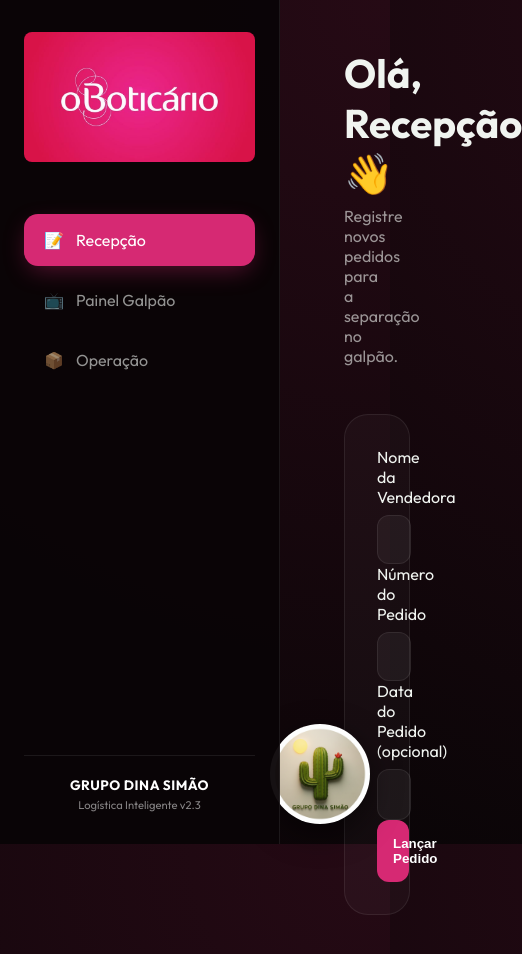
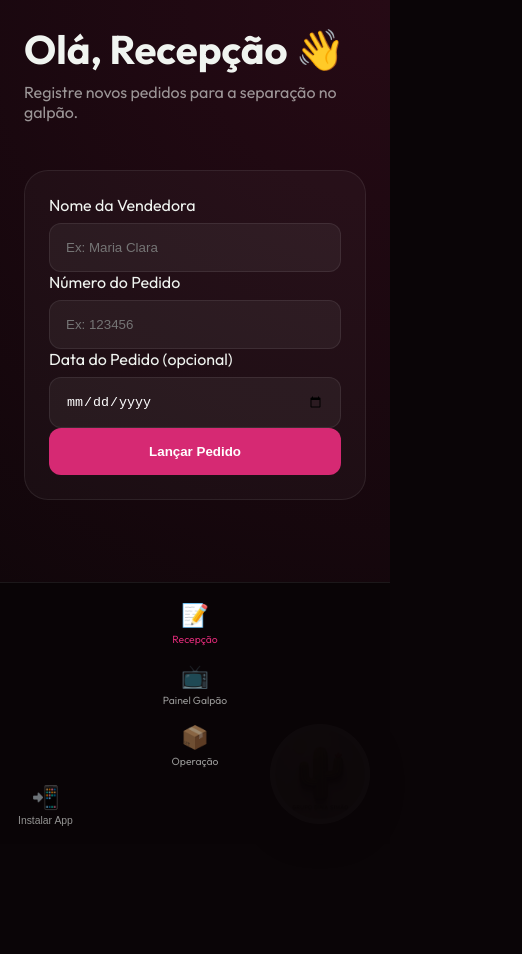
Before and after one commit to jataidesja-hub/boticario-smart-system, a Next.js app: page / in a window 390 px wide. Shown: the top 954 px of the page, 522 px wide, since content can reach past the window. After the commit the page ends 844 px from the top, so only its background shows below. Built offline with nearby package versions, Linux system fonts and the light colour scheme.

Commit message:
Feat: Complete Mobile Responsiveness + Desktop PWA Support

```diff
--- a/app/globals.css
+++ b/app/globals.css
@@ -284,3 +284,89 @@ th {
   font-size: 0.8rem;
   text-transform: uppercase;
 }
+
+/* --- RESPONSIVIDADE (Mobile) --- */
+@media (max-width: 768px) {
+  .sidebar {
+    width: 100%;
+    height: auto;
+    bottom: 0;
+    top: auto;
+    flex-direction: row;
+    padding: 10px;
+    border-right: none;
+    border-top: 1px solid var(--glass-border);
+    justify-content: space-around;
+    align-items: center;
+    background: rgba(10, 5, 7, 0.98);
+    z-index: 999;
+  }
+
+  .logo-area,
+  .sidebar-footer {
+    display: none;
+  }
+
+  .nav-links {
+    flex-direction: row;
+    width: 100%;
+    justify-content: space-around;
+    gap: 0;
+  }
+
+  .nav-item {
+    padding: 8px;
+    margin: 0;
+    font-size: 0.65rem;
+    flex-direction: column;
+    gap: 4px;
+    text-align: center;
+    background: transparent !important;
+    box-shadow: none !important;
+  }
+
+  .nav-item.active {
+    color: var(--primary);
+  }
+
+  .nav-item span {
+    font-size: 1.4rem;
+  }
+
+  .main-content {
+    margin-left: 0;
+    padding: 1.5rem;
+    padding-bottom: 100px;
+  }
+
+  h1 {
+    font-size: 1.8rem;
+  }
+
+  .glass-card {
+    padding: 1.5rem;
+  }
+
+  /* Form fica em 1 coluna */
+  form {
+    grid-template-columns: 1fr !important;
+    gap: 1rem !important;
+  }
+
+  div[style*="gridColumn: 'span 2'"] {
+    grid-column: span 1 !important;
+  }
+
+  .table-container {
+    overflow-x: auto;
+    display: block;
+    white-space: nowrap;
+  }
+
+  /* Botão Instalar Mobile */
+  button.nav-item {
+    width: auto !important;
+    border: none !important;
+    margin-top: 0 !important;
+  }
+}
--- a/components/Initializer.js
+++ b/components/Initializer.js
@@ -20,8 +20,12 @@ export default function Initializer() {
 
         // Detectar se é iPhone/iPad (para mostrar instrução manual)
         const isIosDevice = /iPad|iPhone|iPod/.test(navigator.userAgent) && !window.MSStream;
-        // Checa se já não está rodando como app (standalone)
         const isStandalone = window.matchMedia('(display-mode: standalone)').matches;
+
+        // REGISTRAR SERVICE WORKER (Para PC aceitar instalar)
+        if ('serviceWorker' in navigator) {
+            navigator.serviceWorker.register('/sw.js').catch(err => console.log('SW falhou', err));
+        }
 
         if (isIosDevice && !isStandalone) {
             setIsIOS(true);
--- a/components/Sidebar.js
+++ b/components/Sidebar.js
@@ -1,9 +1,41 @@
 'use client';
 import Link from 'next/link';
 import { usePathname } from 'next/navigation';
+import { useState, useEffect } from 'react';
 
 export default function Sidebar() {
     const pathname = usePathname();
+    const [deferredPrompt, setDeferredPrompt] = useState(null);
+    const [showIosInstructions, setShowIosInstructions] = useState(false);
+
+    useEffect(() => {
+        // Escuta o evento de instalação do Chrome/Android
+        window.addEventListener('beforeinstallprompt', (e) => {
+            e.preventDefault();
+            setDeferredPrompt(e);
+        });
+    }, []);
+
+    const handleInstallClick = () => {
+        // Se tiver o evento do Chrome/Android salvo
+        if (deferredPrompt) {
+            deferredPrompt.prompt();
+            deferredPrompt.userChoice.then((choiceResult) => {
+                if (choiceResult.outcome === 'accepted') {
+                    setDeferredPrompt(null);
+                }
+            });
+        } else {
+            // Se não tiver (provavelmente é iPhone ou Desktop já instalado)
+            // Mostra instruções ou alerta
+            const isIos = /iPad|iPhone|iPod/.test(navigator.userAgent);
+            if (isIos) {
+                setShowIosInstructions(true);
+            } else {
+                alert("Para instalar, clique nos 3 pontinhos do navegador e selecione 'Adicionar à Tela Inicial' ou procure o ícone de instalar na barra de endereço.");
+            }
+        }
+    };
 
     const menuItems = [
         { name: 'Recepção', path: '/', icon: '📝' },
@@ -14,11 +46,7 @@ export default function Sidebar() {
     return (
         <aside className="sidebar">
             <div className="logo-area">
-                <img
-                    src="/logo-boticario-pink.jpg"
-                    alt="O Boticário"
-                    className="sidebar-logo"
-                />
+                <img src="/logo-boticario-pink.jpg" alt="O Boticário" className="sidebar-logo" />
             </div>
 
             <nav className="nav-links">
@@ -32,11 +60,38 @@ export default function Sidebar() {
                         {item.name}
                     </Link>
                 ))}
+
+                {/* BOTÃO DE INSTALAR MANUAL */}
+                <button
+                    onClick={handleInstallClick}
+                    className="nav-item"
+                    style={{ background: 'rgba(255,255,255,0.05)', marginTop: '20px', border: '1px solid rgba(255,255,255,0.1)', width: '100%', cursor: 'pointer', textAlign: 'left' }}
+                >
+                    <span>📲</span>
+                    Instalar App
+                </button>
             </nav>
+
+            {/* Instruções iOS (Modal simples) */}
+            {showIosInstructions && (
+                <div style={{
+                    position: 'fixed', inset: 0, zIndex: 9999, background: 'rgba(0,0,0,0.8)',
+                    display: 'flex', alignItems: 'center', justifyContent: 'center'
+                }} onClick={() => setShowIosInstructions(false)}>
+                    <div className="glass-card" style={{ padding: '20px', maxWidth: '300px', textAlign: 'center' }}>
+                        <h3>Instalar no iPhone 🍏</h3>
+                        <p style={{ margin: '10px 0', color: '#ccc' }}>
+                            1. Toque em <strong>Compartilhar</strong> <span style={{ fontSize: '1.5rem' }}>⎋</span><br />
+                            2. Escolha <strong>Adicionar à Tela de Início</strong>
+                        </p>
+                        <button className="btn-primary" style={{ padding: '8px' }}>Entendi</button>
+                    </div>
+                </div>
+            )}
 
             <div className="sidebar-footer">
                 <div style={{ fontSize: '0.85rem', fontWeight: 'bold', color: 'white', letterSpacing: '0.5px' }}>GRUPO DINA SIMÃO</div>
-                <div style={{ fontSize: '0.7rem', color: 'rgba(255,255,255,0.5)', marginTop: '4px' }}>Logística Inteligente v2.3</div>
+                <div style={{ fontSize: '0.7rem', color: 'rgba(255,255,255,0.5)', marginTop: '4px' }}>Logística Inteligente v2.4</div>
             </div>
         </aside>
     );
```
Also changed, not shown: public/sw.js (added, +14 -0 lines).
